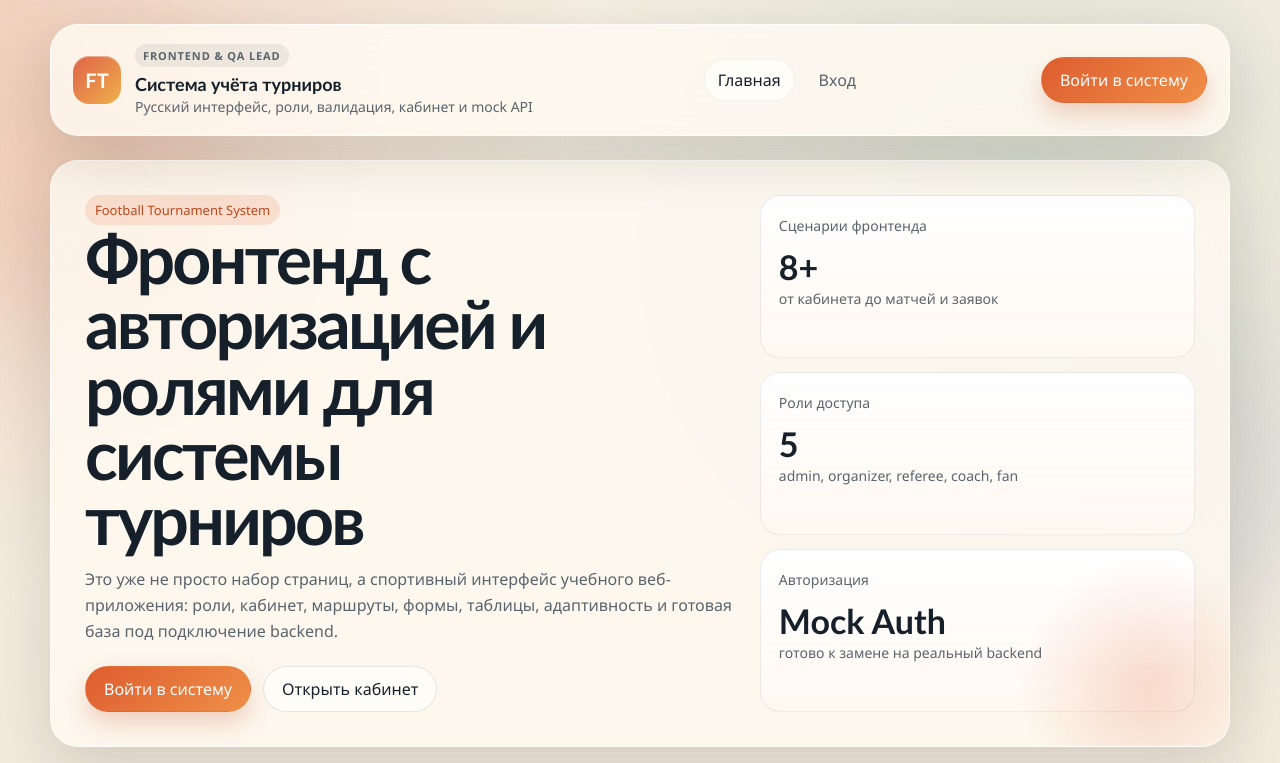
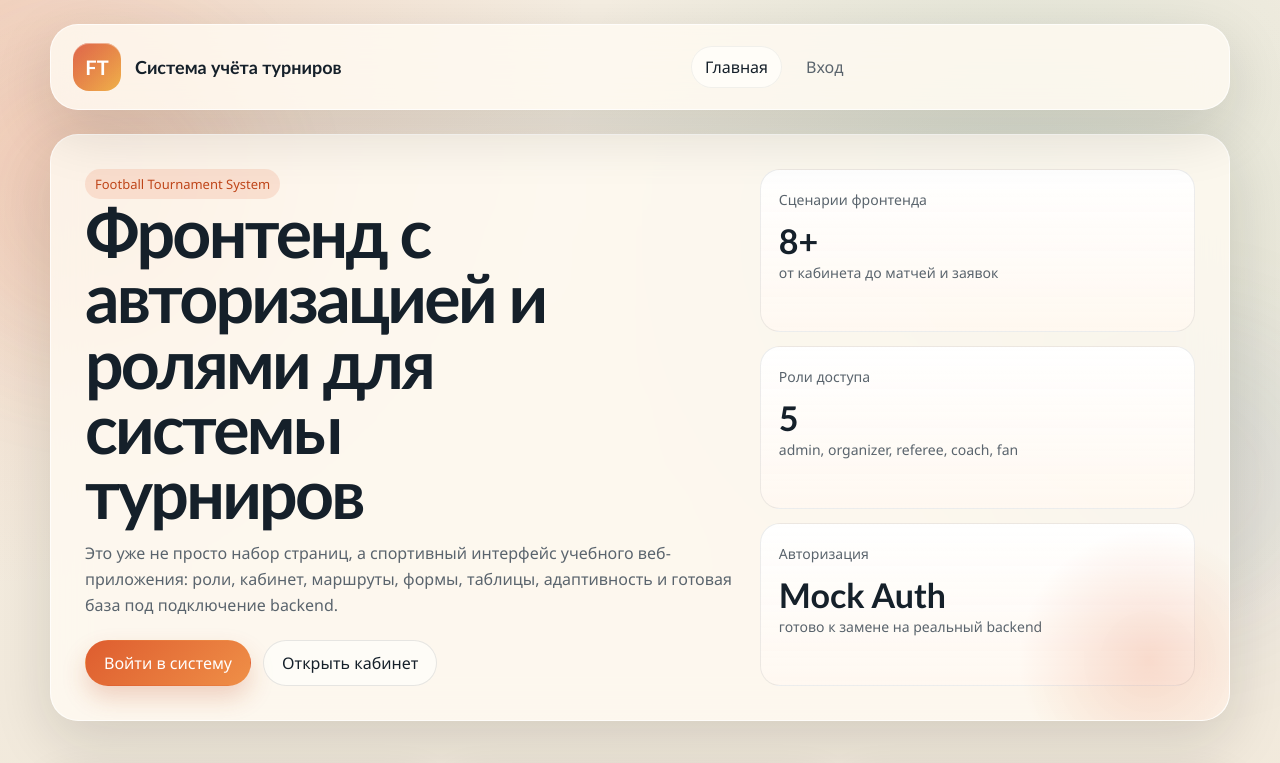
Before and after one commit to Relax1205/football_tournament_system, a Next.js app in the folder frontend/: page / in a window 1280 px wide. Shown: the top 763 px of the page. Built offline with nearby package versions, Linux system fonts and the light colour scheme.

Commit message:
refactor(ui): simplify header and remove duplicate login action

```diff
--- a/frontend/components/header-bar.tsx
+++ b/frontend/components/header-bar.tsx
@@ -1,6 +1,5 @@
 "use client";
 
-import Link from "next/link";
 import { Navigation } from "@/components/navigation";
 import { roleLabels } from "@/components/mock-data";
 import { useAuth } from "@/components/auth-provider";
@@ -13,9 +12,7 @@ export function HeaderBar() {
       <div className="brand cluster-brand">
         <div className="brand-badge">FT</div>
         <div className="brand-copy">
-          <div className="brand-kicker">Frontend &amp; QA Lead</div>
           <strong>Система учёта турниров</strong>
-          <span>Русский интерфейс, роли, валидация, кабинет и mock API</span>
         </div>
       </div>
       <Navigation />
@@ -30,11 +27,7 @@ export function HeaderBar() {
               Выйти
             </button>
           </>
-        ) : (
-          <Link className="button button-primary" href="/login">
-            Войти в систему
-          </Link>
-        )}
+        ) : null}
       </div>
     </header>
   );
```
